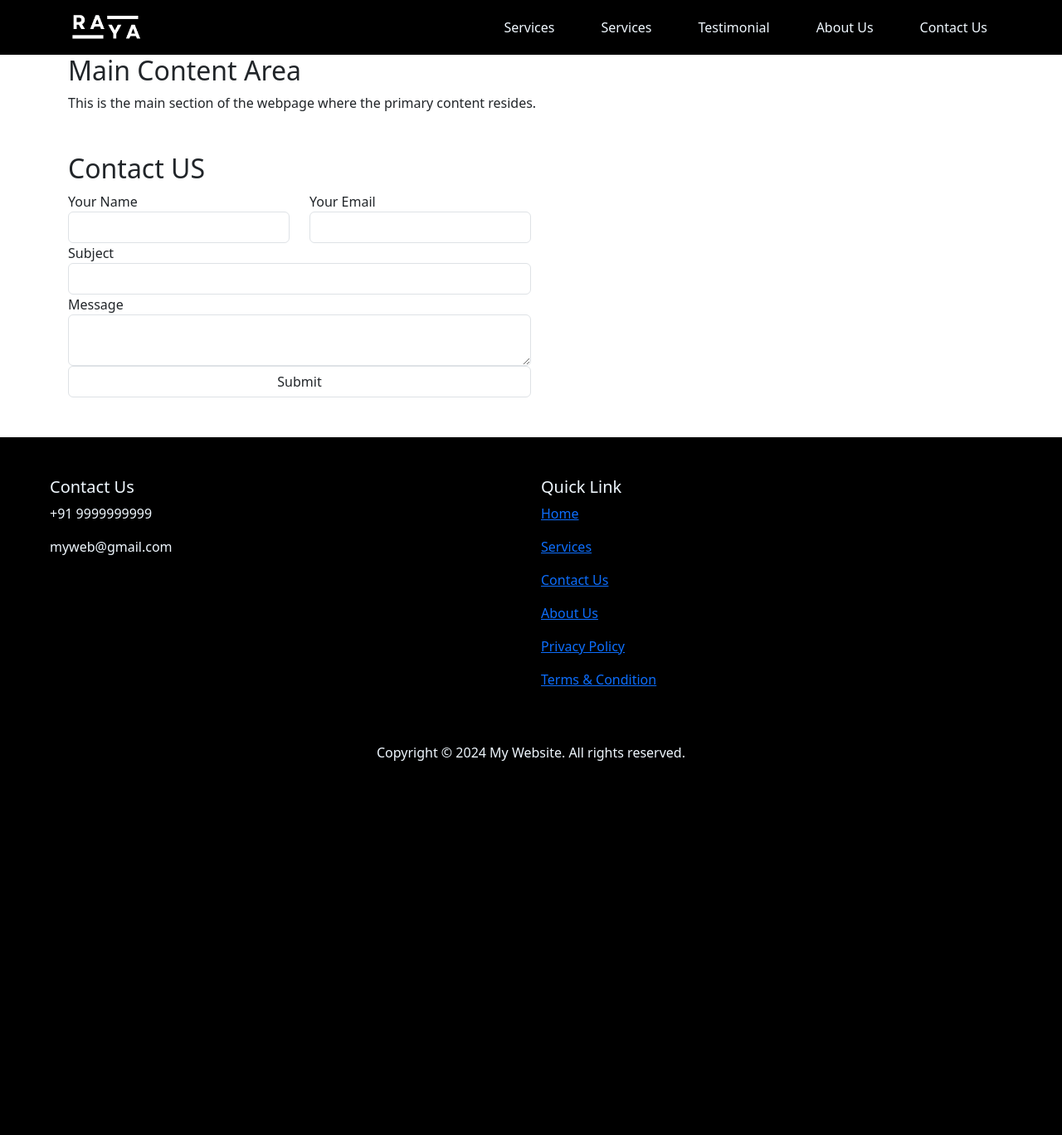
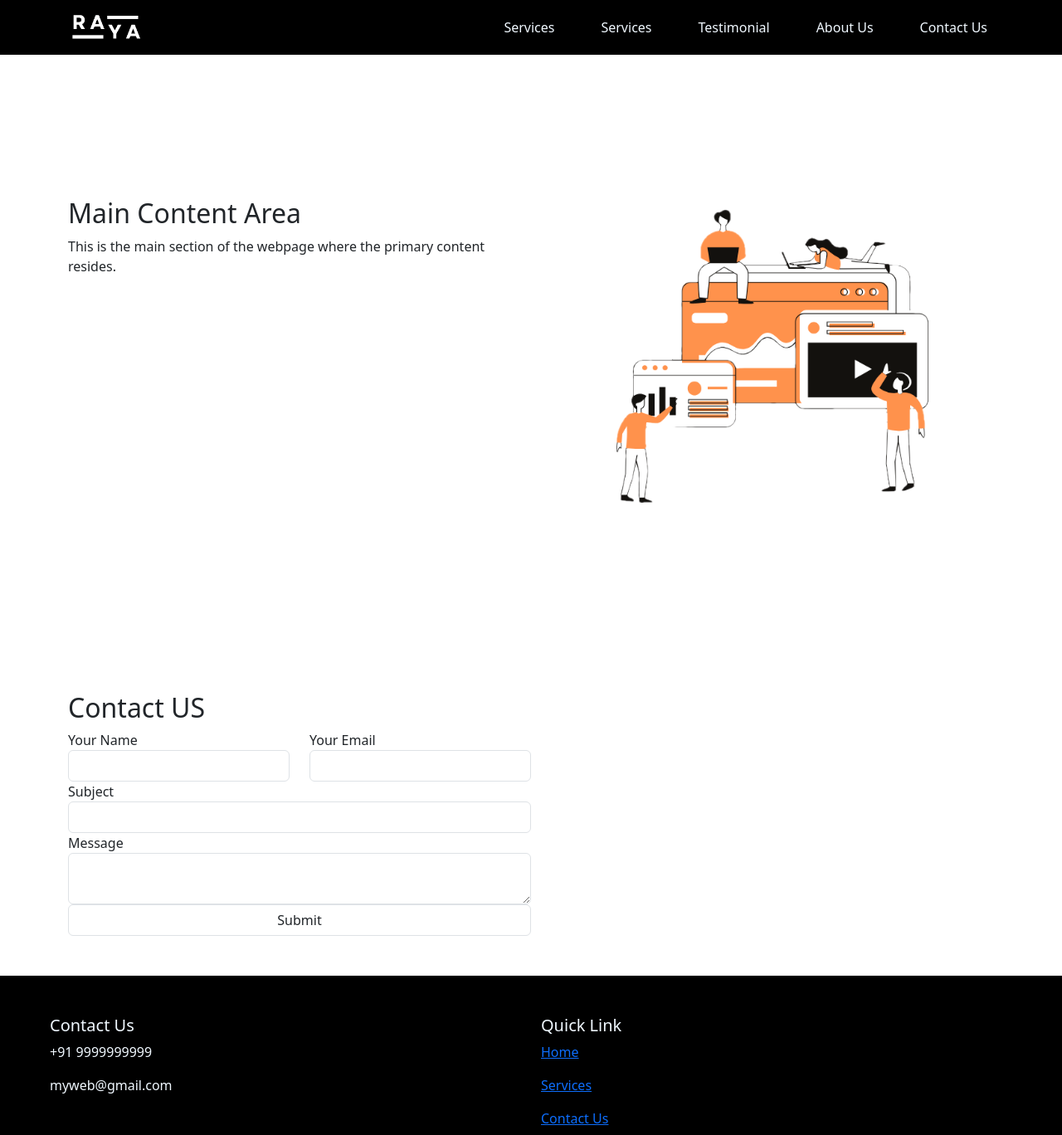
Before and after one commit to developerRanjeet/flask-mongodb-web-app, a Flask app: page / in a window 1280 px wide. Shown: the top 1368 px of the page at 83% size. Before the commit the page ends 917 px from the top, so only its background shows below. Run offline with Flask 3, Linux system fonts and the light colour scheme; some libraries are stand-ins or nearby versions.

Commit message:
add home img

```diff
--- a/templates/index.html
+++ b/templates/index.html
@@ -1,7 +1,19 @@
 {% include "header.html" %}
 <main class="container">
-    <h2>Main Content Area</h2>
-    <p>This is the main section of the webpage where the primary content resides.</p>
+    <!-- Home -->
+     <div class="home" id="Home">
+        <div class="row">
+            <div class="col-md-6">
+                <h2>Main Content Area</h2>
+                <p>This is the main section of the webpage where the primary content resides.</p>
+            </div>
+            <div class="col-md-6 text-center">
+                <img src="static/home.png" alt="home" class="home-img">
+            </div>
+        </div>
+     </div>
+    <!-- Home End -->
+
     <!-- Contact US -->
     <div class="contact" id="contact">
         <div class="mt-5 col-md-6">
```
